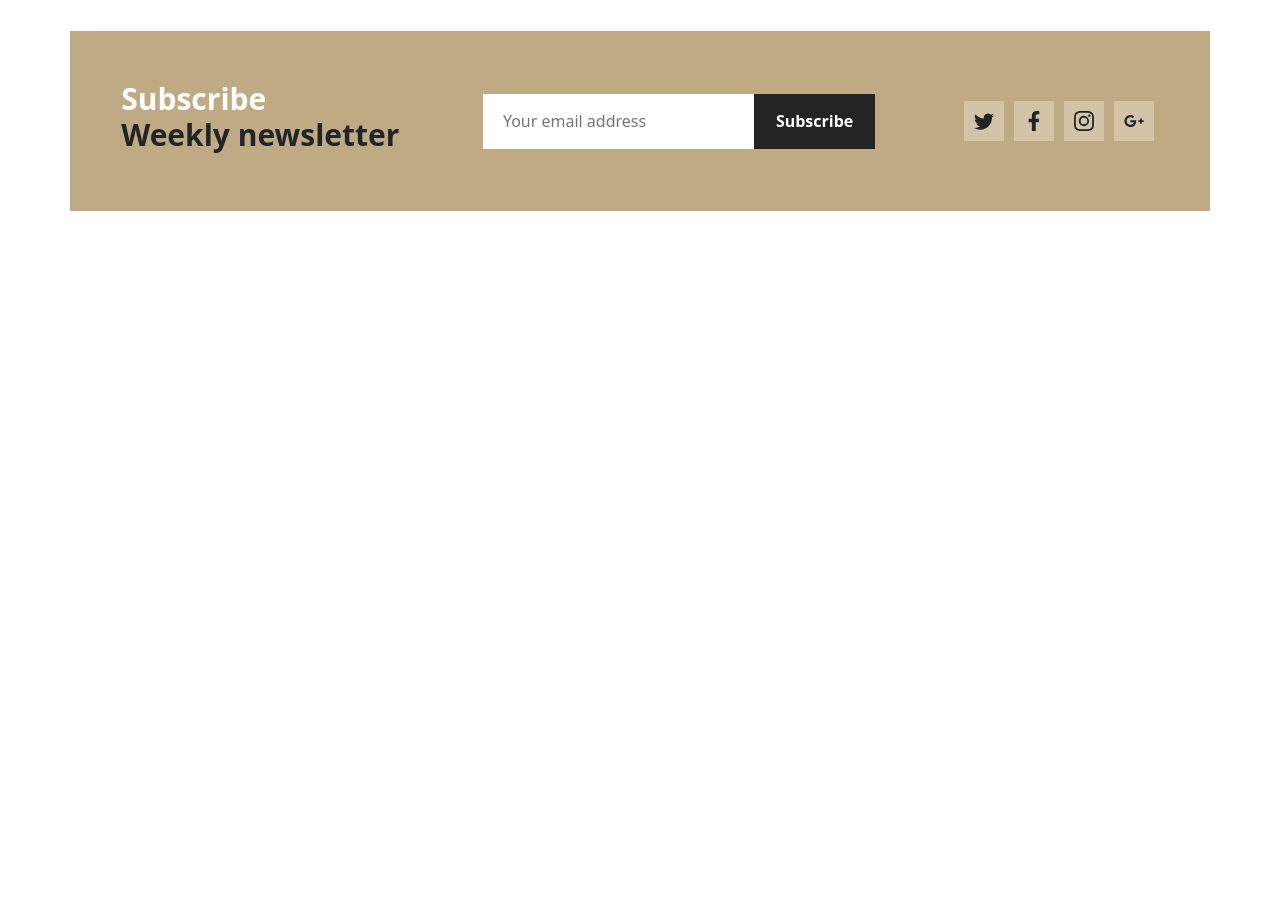
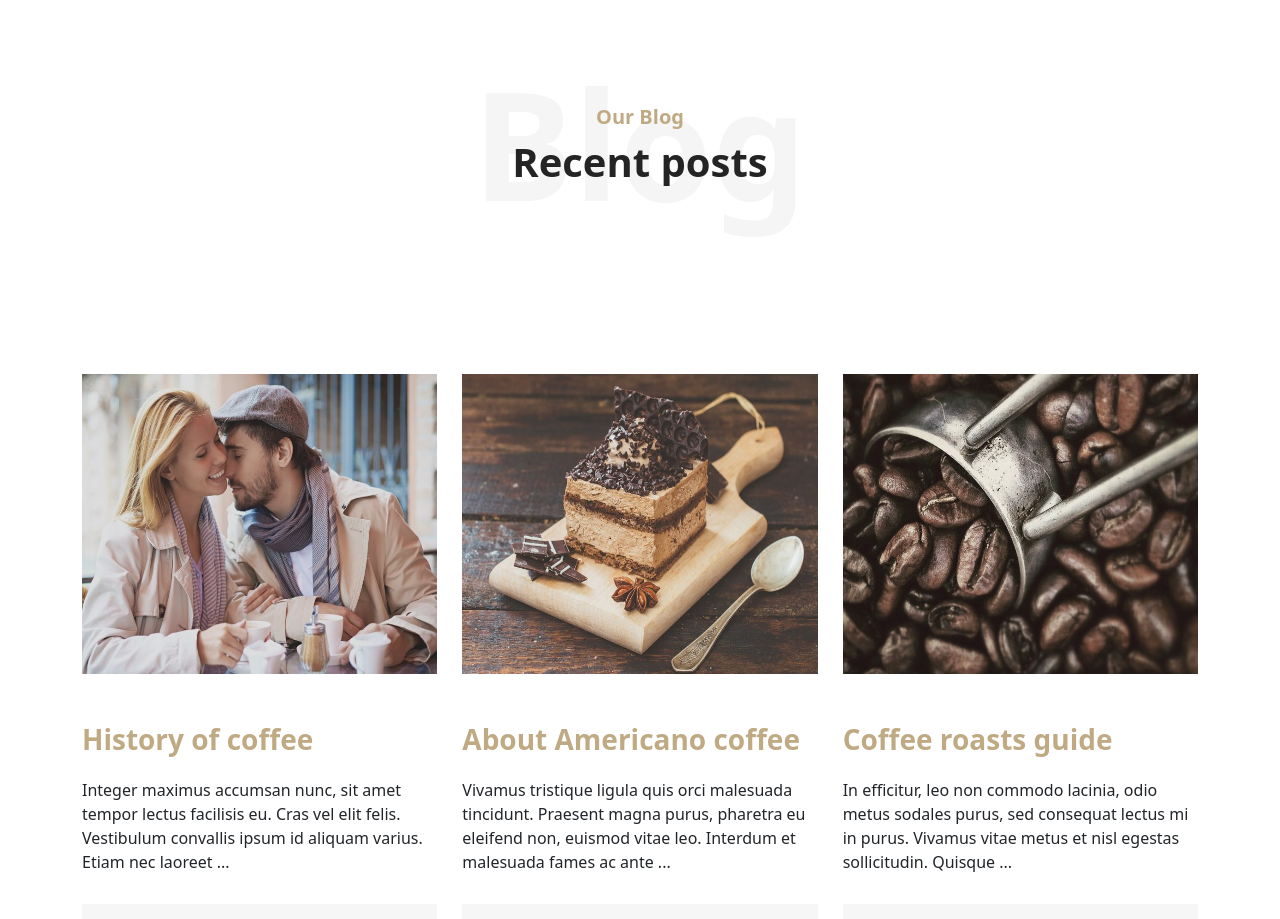
Before and after one commit to Ahmedhamdy96/Coffee-King, a React (Create React App) app: page / in a window 1280 px wide. Shown: the part 5200-6119 px from the top of the page. Before the commit the page ends 5611 px from the top, so only its background shows below. Built offline with nearby package versions, Linux system fonts and the light colour scheme.

Commit message:
recent posts

```diff
--- a/src/Components/MailList/MailList.module.css
+++ b/src/Components/MailList/MailList.module.css
@@ -5,8 +5,18 @@
   justify-content: space-around;
   padding: 50px;
   margin-bottom: 200px;
+  flex-wrap: wrap;
 }
 
+@media only screen and (max-width: 800px) {
+  .mailContainer {
+    justify-content: center;
+    text-align: center;
+  }
+  .subBox {
+    margin: 30px 0;
+  }
+}
 .mailContainer h3 {
   font-weight: bold;
   font-size: 30px;
--- /dev/null
+++ b/src/Components/PostCard/PostCard.js
@@ -0,0 +1,34 @@
+import React from "react";
+import style from "./PostCard.module.css";
+
+import { FaEye } from "react-icons/fa";
+import { AiOutlineComment } from "react-icons/ai";
+import { Col } from "react-bootstrap";
+
+const PostCard = ({ img, title, desc, views, date }) => {
+  return (
+    <Col sm={12} md={6} lg={4} className={style.card}>
+      <div className={style.imgContainer}>
+        <img src={img} alt="post preview image" />
+      </div>
+      <h3> {title} </h3>
+      <p> {desc} </p>
+
+      <div className={style.details}>
+        <div>
+          <div className={style.day}> {date.day} </div>
+          <div>
+            <div>{date.month}</div>
+            <div> {date.age} </div>
+          </div>
+        </div>
+        <div>
+          <FaEye /> <span> 2036 </span>
+          <AiOutlineComment /> <span> 1560</span>
+        </div>
+      </div>
+    </Col>
+  );
+};
+
+export default PostCard;
--- /dev/null
+++ b/src/Components/PostCard/PostCard.module.css
@@ -0,0 +1,54 @@
+.card {
+  /* margin-bottom: 30px; */
+  height: 600px;
+  display: flex;
+  flex-direction: column;
+  justify-content: space-between;
+}
+
+.card .imgContainer {
+  height: 300px;
+  margin-bottom: 35px;
+  overflow: hidden;
+}
+
+.card .imgContainer img {
+  width: 100%;
+  height: 100%;
+  transition: 0.5s;
+  cursor: pointer;
+}
+
+.card h3 {
+  font-weight: bold;
+  color: #c0aa83;
+}
+
+.details {
+  padding: 5px 20px;
+  background-color: #f6f6f6;
+  display: flex;
+  justify-content: space-between;
+  align-items: center;
+  cursor: pointer;
+}
+
+.details > div:first-child {
+  display: flex;
+  align-items: center;
+}
+.details .day {
+  font-weight: bold;
+  color: #c0aa83;
+  font-size: 40px;
+  margin-right: 20px;
+  transition: 0.5s;
+}
+
+.details:hover .day {
+  color: #000;
+}
+
+.card:hover img {
+  transform: scale(1.1);
+}
--- /dev/null
+++ b/src/Components/RecentBlogs/RecentBlogs.js
@@ -0,0 +1,73 @@
+import React from "react";
+import PostCard from "../PostCard/PostCard";
+import SectionHeader from "./../SectionHeader/SectionHeader";
+
+import style from "./RecentBlogs.module.css";
+
+import img1 from "./../../imgs/blog1-770x570.jpg";
+import img2 from "./../../imgs/blog2-770x570.jpg";
+import img3 from "./../../imgs/blog3-770x570.jpg";
+
+import Btn from "./../../Components/UI/Btn/Btn";
+import { Row } from "react-bootstrap";
+
+let posts = [
+  {
+    id: 1,
+    img: img1,
+    title: "History of coffee",
+    desc: "Integer maximus accumsan nunc, sit amet tempor lectus facilisis eu. Cras vel elit felis. Vestibulum convallis ipsum id aliquam varius. Etiam nec laoreet ...",
+    postDate: { day: "25", month: "septamber", age: "2022" },
+    views: 1569,
+  },
+  {
+    id: 2,
+    img: img2,
+    title: "About Americano coffee",
+    desc: "Vivamus tristique ligula quis orci malesuada tincidunt. Praesent magna purus, pharetra eu eleifend non, euismod vitae leo. Interdum et malesuada fames ac ante ...",
+    postDate: { day: "25", month: "septamber", age: "2022" },
+    views: 1569,
+  },
+  {
+    id: 3,
+    img: img3,
+    title: "Coffee roasts guide",
+    desc: "In efficitur, leo non commodo lacinia, odio metus sodales purus, sed consequat lectus mi in purus. Vivamus vitae metus et nisl egestas sollicitudin. Quisque ...",
+    postDate: { day: "25", month: "septamber", age: "2022" },
+    views: 1569,
+  },
+];
+
+const RecentBlogs = () => {
+  return (
+    <div className="container">
+      <Row>
+        <SectionHeader
+          backTitle={"Blog"}
+          frontUp={"Our Blog"}
+          frontDown={"Recent posts"}
+          backColor={"#f5f5f5"}
+          frontDownColor={"#242424"}
+        />
+
+        <div className={style.posts}>
+          {posts.map((post) => {
+            return (
+              <PostCard
+                key={post.id}
+                img={post.img}
+                title={post.title}
+                desc={post.desc}
+                date={post.postDate}
+                views={post.views}
+              />
+            );
+          })}
+        </div>
+      </Row>
+      <Btn className={style.btn}> read more </Btn>
+    </div>
+  );
+};
+
+export default RecentBlogs;
--- /dev/null
+++ b/src/Components/RecentBlogs/RecentBlogs.module.css
@@ -0,0 +1,21 @@
+.posts {
+  display: flex;
+  justify-content: space-between;
+  flex-wrap: wrap;
+  gap: 25px;
+}
+
+.posts > div {
+  flex: 1;
+}
+
+.btn {
+  color: #c0aa83;
+  background-color: transparent;
+  margin: 50px auto;
+}
+
+.btn:hover {
+  color: #fff;
+  background-color: #000;
+}
--- a/src/Components/SectionHeader/SectionHeader.js
+++ b/src/Components/SectionHeader/SectionHeader.js
@@ -1,12 +1,36 @@
 import React from "react";
 import style from "./SectionHeader.module.css";
 
-const SectionHeader = ({ backTitle, frontUp, frontDown }) => {
+const SectionHeader = ({
+  backTitle,
+  frontUp,
+  frontDown,
+  backColor,
+  frontUpColor,
+  frontDownColor,
+}) => {
   return (
     <div className={style.sectionHeader}>
-      <p className={style.backTitle}> {backTitle} </p>
-      <p className={style.frontUp}> {frontUp} </p>
-      <h2 className={style.frontDown}> {frontDown} </h2>
+      <p
+        className={style.backTitle}
+        style={{ color: backColor ? backColor : "" }}
+      >
+        {backTitle}
+      </p>
+      <p
+        className={style.frontUp}
+        style={{ color: frontUpColor ? frontUpColor : "" }}
+      >
+        {" "}
+        {frontUp}{" "}
+      </p>
+      <h2
+        className={style.frontDown}
+        style={{ color: frontDownColor ? frontDownColor : "" }}
+      >
+        {" "}
+        {frontDown}{" "}
+      </h2>
     </div>
   );
 };
--- a/src/Components/SectionHeader/SectionHeader.module.css
+++ b/src/Components/SectionHeader/SectionHeader.module.css
@@ -27,3 +27,29 @@
   font-weight: bold;
   color: #ffffff;
 }
+
+@media only screen and (max-width: 800px) {
+  .sectionHeader .backTitle {
+    font-weight: bold;
+    font-size: 100px;
+    position: relative;
+    color: #2e2e2e;
+  }
+
+  .sectionHeader .frontUp {
+    position: relative;
+    bottom: 120px;
+    font-weight: bold;
+    font-size: 20px;
+    font-weight: bold;
+    color: #c0aa83;
+  }
+
+  .sectionHeader .frontDown {
+    position: relative;
+    bottom: 135px;
+    font-size: 40px;
+    font-weight: bold;
+    color: #ffffff;
+  }
+}
--- a/src/Pages/Home/Home.js
+++ b/src/Pages/Home/Home.js
@@ -12,6 +12,7 @@ import BecomeDealer from "../../Components/BecomeDealer/BecomeDealer";
 import Brands from "../../Components/Brands/Brands";
 import Discount from "../../Components/Discount/Discount";
 import MailList from "../../Components/MailList/MailList";
+import RecentBlogs from "../../Components/RecentBlogs/RecentBlogs";
 
 const Home = () => {
   return (
@@ -31,6 +32,7 @@ const Home = () => {
       <BecomeDealer />
       <Brands />
       <Discount />
+      <RecentBlogs />
       <MailList />
     </Fragment>
   );
```
